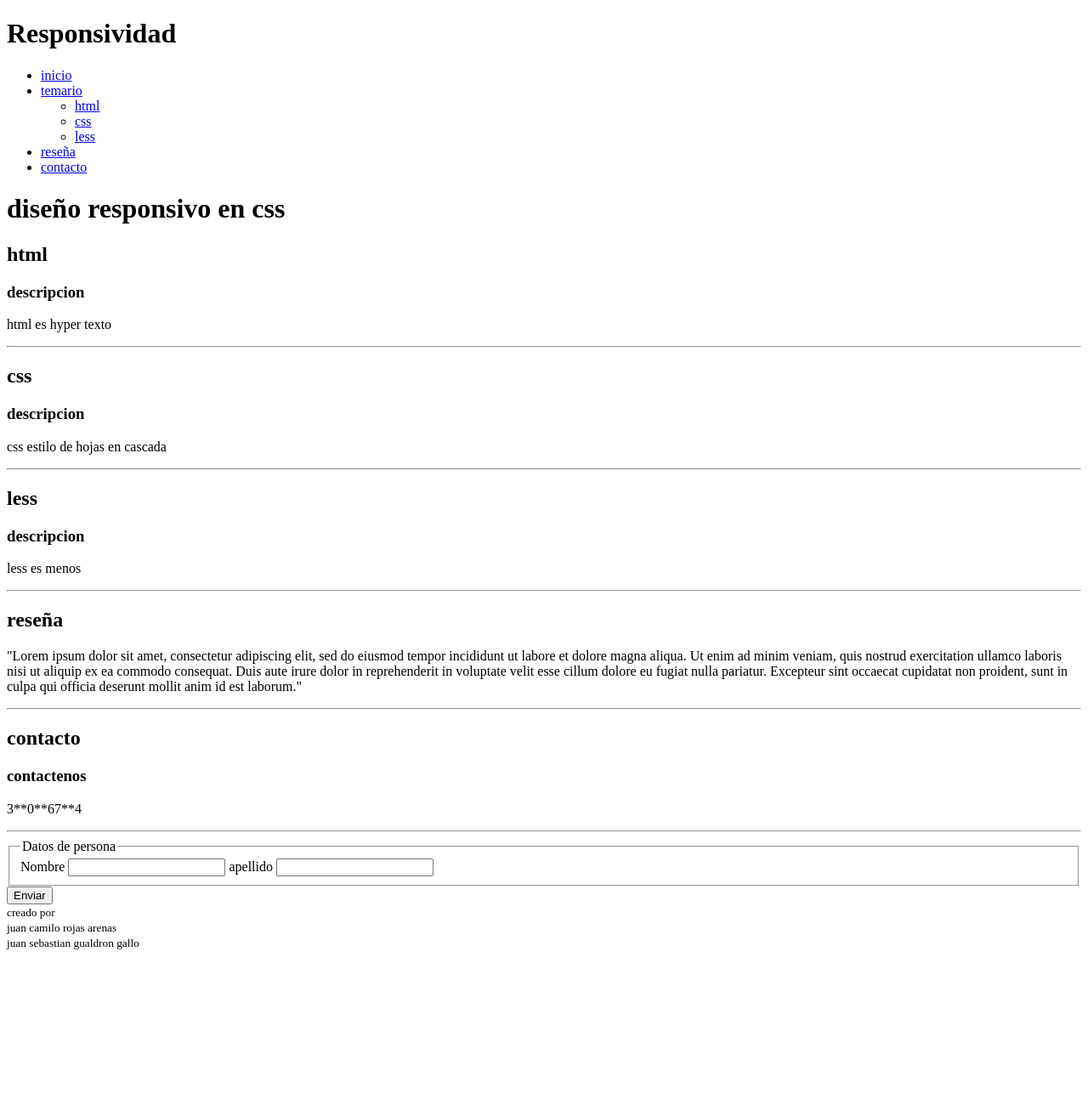
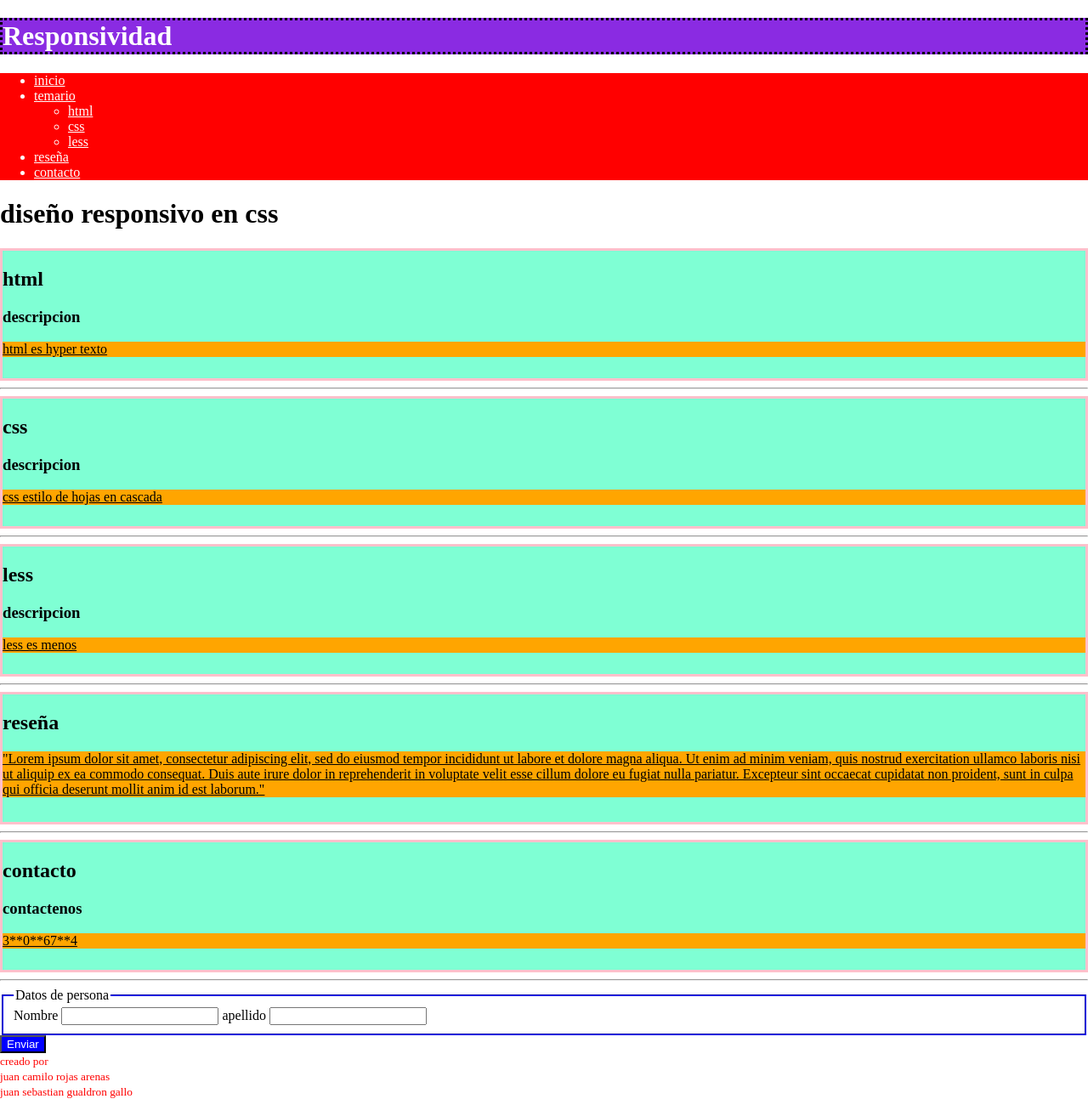
Before and after one commit to juancamilorojasarenas/quix_html, a plain HTML site: page index.html in a window 1280 px wide. Shown: the whole page at 85% size. Before the commit the page ends 1126 px from the top, so only its background shows below. Drawn offline with Linux system fonts and the light colour scheme.

Commit message:
feat: :sparkles: end a css
end a css

by

```diff
--- a/estilos.css
+++ b/estilos.css
@@ -0,0 +1,51 @@
+body{
+    margin: 0;
+    padding: 0;
+}
+
+section{
+    width: auto;
+    height: 150px;
+    background-color: aquamarine;
+    border: 3px solid pink;
+}
+
+
+h1.title{
+    background-color: blueviolet;
+    border-style: dotted;
+    border-color: black;
+    color: white;
+}
+
+
+nav{
+    background-color: red;
+}
+
+p{
+    background-color: orange;
+    text-decoration: underline;
+}
+
+small{
+    color: red;
+}
+
+button{
+    background-color: blue;
+    color: white;
+}
+
+fieldset{
+    border-color: blue;
+}
+
+ul, li, a {
+    color:white;
+
+}
+
+.temario {
+    color: rgb(103, 57, 179);
+}
--- a/index.html
+++ b/index.html
@@ -13,7 +13,7 @@
             <ul>
                 <li><a href="#inicio">inicio</li></a>
                 <li><a href="#temario">temario</a></li>
-                    <ul>
+                    <ul class="temario">
                         <li><a href="#html">html</a></li>
                         <li><a href="#css">css</a></li>
                         <li><a href="#less">less</a></li>
```
